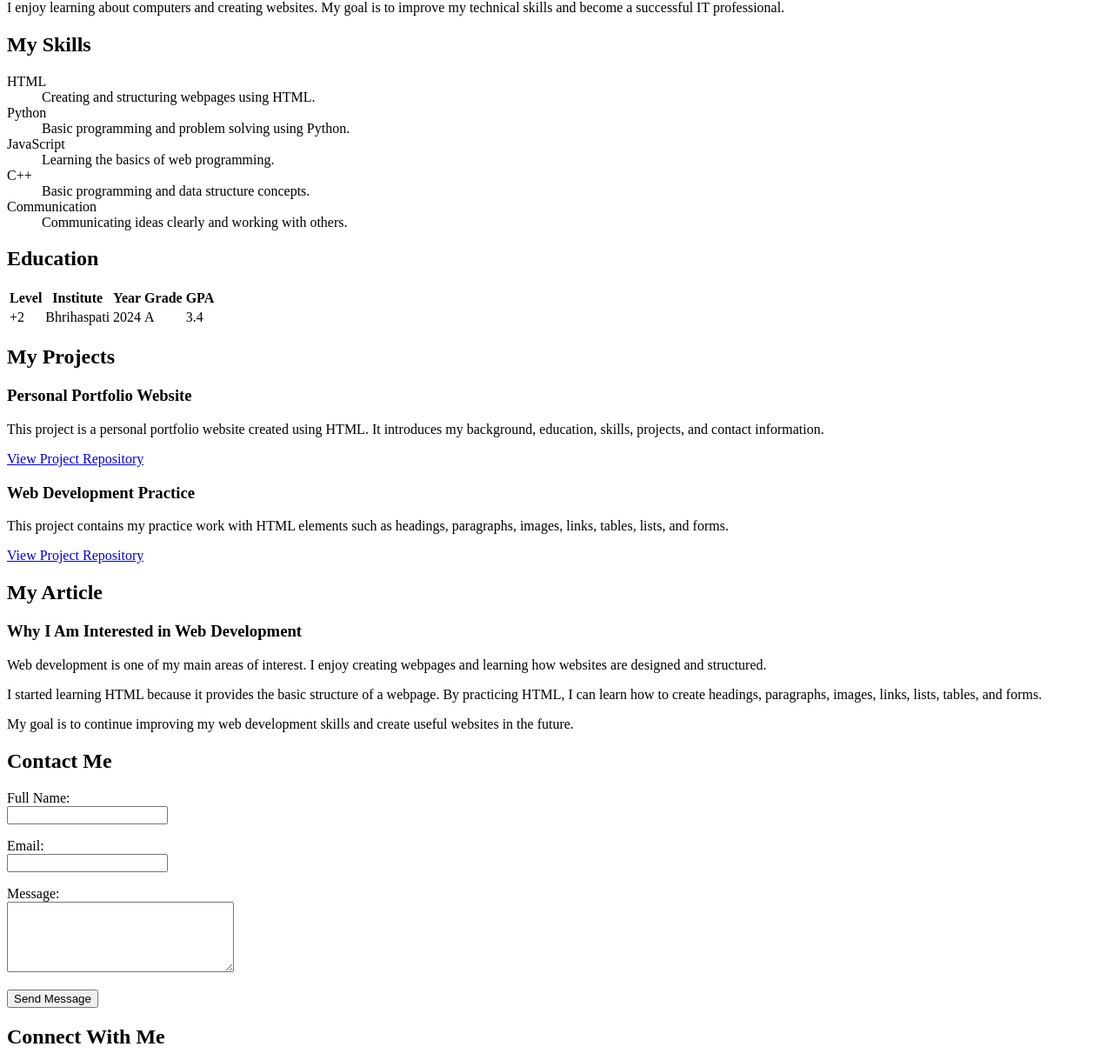
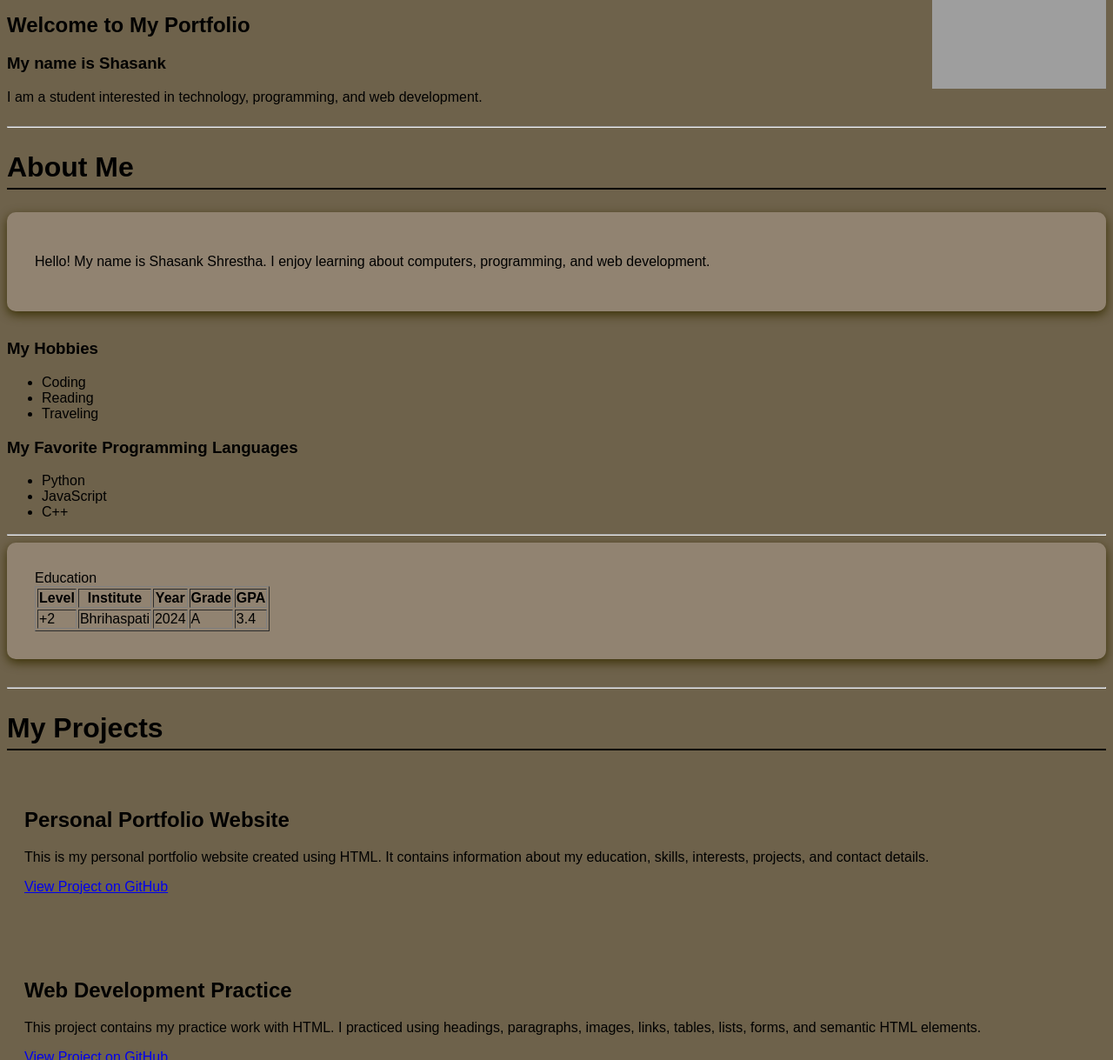
Before and after one commit to shasankshrestha12345-pixel/TEST, a plain HTML site: page index.html in a window 1280 px wide. Shown: the part 567-1786 px from the top of the page at 87% size. Drawn offline with Linux system fonts and the light colour scheme; grey boxes are pictures that could not be loaded.

Commit message:
Link CSS stylesheet

```diff
--- a/css/style.css
+++ b/css/style.css
@@ -50,6 +50,7 @@ main{
 
 }
 .header-container,
+.article-container,
 .about-container,
 .skills-container,
 .project-container,
@@ -61,3 +62,67 @@ main{
     box-shadow: 0 4px 12px rgb(60, 50, 7);
     margin-bottom: 2rem;
 }
+.about-container img{
+    border-radius: 8px;
+    box-shadow: 0 8px 16px rgb(60, 50, 7);
+}
+.home-container {
+    display: flex;
+    justify-content: space-between;
+    align-items: center;
+}
+
+.home-text {
+    width: 60%;
+}
+
+.home-image {
+    width: 30%;
+    text-align: right;
+}
+.project-container article:hover{
+    trasform: translateY(-5px);
+}
+/* Home animation */
+
+.home-text {
+    animation: slideIn 1.5s ease;
+}
+
+.home-image {
+    animation: fadeIn 2s ease;
+}
+
+@keyframes slideIn {
+    from {
+        opacity: 0;
+        transform: translateX(-50px);
+    }
+
+    to {
+        opacity: 1;
+        transform: translateX(0);
+    }
+}
+
+@keyframes fadeIn {
+    from {
+        opacity: 0;
+        transform: translateX(50px);
+    }
+
+    to {
+        opacity: 1;
+        transform: translateX(0);
+    }
+}
+.project {
+    padding: 20px;
+    margin: 20px 0;
+    transition: 0.3s;
+}
+
+.project:hover {
+    transform: translateY(-10px);
+    box-shadow: 0 8px 20px gray;
+}
--- a/index.html
+++ b/index.html
@@ -1,107 +1,116 @@
-<!DOCTYPE html>
-<html lang="en">
+<html>
 
 <head>
-
-    <meta charset="UTF-8">
-
-    <title>Shasank Shrestha Portfolio</title>
-
+    <title>Shasank Portfolio</title>
+     <link rel="stylesheet" href="css/style.css">
 </head>
 
 <body>
 
     <!-- Header -->
-
     <header>
-
-        <img src="images/logo.png" alt="Shasank Logo" width="80">
+        <div class="header-container">
+        <img src="images/logo.png" alt="Logo" width="80">
 
         <h1>Shasank Shrestha</h1>
 
         <p>Student and Beginner Web Developer</p>
+    </header>
 
 
     <!-- Navigation -->
+    <nav>
+        <div class="header-container"></div>
+        <ul>
+            <li><a href="#home">Home</a></li>
+            <li><a href="#about">About Me</a></li>
+            <li><a href="#education">Education</a></li>
+            <li><a href="#projects">Projects</a></li>
+            <li><a href="#article">Article</a></li>
+            <li><a href="#contact">Contact Me</a></li>
+        </ul>
+    </nav>
 
-        <nav>
+    <hr>
+
+
+    <!-- Home -->
+
+<!-- Home -->
+<section id="home">
+
+    <div class="home-container">
+
+        <div class="home-text">
+
+            <h1>Hello Everyone</h1>
+
+            <h2>Welcome to My Portfolio</h2>
+
+            <h3>My name is Shasank</h3>
+
+            <p>
+                I am a student interested in technology,
+                programming, and web development.
+            </p>
+
+        </div>
+
+        <div class="home-image">
+
+            <img src="images/profile.png"
+                 alt="Profile"
+                 width="200">
+
+        </div>
+
+    </div>
+
+</section>
+<hr>
+
+    <!-- About Me -->
+    <section id="about">
+
+        <h1>About Me</h1>
+        <div class="about me header-container"
+        <div class="about text">
+
+
+        <p>
+            Hello! My name is Shasank Shrestha.
+            I enjoy learning about computers, programming,
+            and web development.
+        </p>
+</div>
+        <h3>My Hobbies</h3>
 
         <ul>
-                <li><a href="#about">About Me</a></li>
-                <li><a href="#skills">Skills</a></li>
-                <li><a href="#education">Education</a></li>
-                <li><a href="#projects">Projects</a></li>
-                <li><a href="#contact">Contact Me</a></li>
+            <li>Coding</li>
+            <li>Reading</li>
+            <li>Traveling</li>
         </ul>
 
-        </nav>
+        <h3>My Favorite Programming Languages</h3>
 
-    </header>
-
-
-    <main>
-
-        <!-- About Me -->
-
-        <section id="about">
-
-            <h2>About Me</h2>
-
-            <img
-                src="images/profile.png"
-                alt="Profile photo of Shasank Shrestha"
-                width="200"
-            >
-
-            <p>
-                Hello! My name is Shasank Shrestha. I am a student
-                interested in technology, programming, and web development.
-            </p>
-
-            <p>
-                I enjoy learning about computers and creating websites.
-                My goal is to improve my technical skills and become
-                a successful IT professional.
-            </p>
+        <ul>
+            <li>Python</li>
+            <li>JavaScript</li>
+            <li>C++</li>
+        </ul>
 
     </section>
 
-
-        <!-- Skills -->
-
-        <section id="skills">
-
-            <h2>My Skills</h2>
-
-            <dl>
-
-                <dt>HTML</dt>
-                <dd>Creating and structuring webpages using HTML.</dd>
-
-                <dt>Python</dt>
-                <dd>Basic programming and problem solving using Python.</dd>
-
-                <dt>JavaScript</dt>
-                <dd>Learning the basics of web programming.</dd>
-
-                <dt>C++</dt>
-                <dd>Basic programming and data structure concepts.</dd>
-
-                <dt>Communication</dt>
-                <dd>Communicating ideas clearly and working with others.</dd>
-
-            </dl>
-
-        </section>
+    <hr>
 
 
     <!-- Education -->
+    <section id="education">
+        <div class="education header-container"
 
-        <section id="education">
+        <h1>Education</h1>
 
-            <h2>Education</h2>
-
-            <table>
+        <table border="1">
 
             <tr>
                 <th>Level</th>
@@ -123,120 +132,109 @@
 
     </section>
 
+    <hr>
 
     <!-- Projects -->
-
 <section id="projects">
 
-            <h2>My Projects</h2>
+    <h1>My Projects</h1>
 
-
-            <article>
-
-                <h3>Personal Portfolio Website</h3>
+    <article class="project">
+        <h2>Personal Portfolio Website</h2>
 
         <p>
-                    This project is a personal portfolio website created
-                    using HTML. It introduces my background, education,
-                    skills, projects, and contact information.
+            This is my personal portfolio website created using HTML.
+            It contains information about my education, skills,
+            interests, projects, and contact details.
         </p>
 
         <p>
-                    <a href="https://github.com/" target="_blank">
-                        View Project Repository
+            <a href="YOUR_GITHUB_LINK" target="_blank">
+                View Project on GitHub
             </a>
+        </p>
+    </article>
+
+    <article class="project">
+        <h2>Web Development Practice</h2>
+
+        <p>
+            This project contains my practice work with HTML.
+            I practiced using headings, paragraphs, images, links,
+            tables, lists, forms, and semantic HTML elements.
+        </p>
+
+        <p>
+            <a href="YOUR_GITHUB_LINK" target="_blank">
+                View Project on GitHub
+            </a>
+        </p>
+    </article>
+
+</section>
+
+<hr>
+
+
+    <!-- Article -->
+    <article id="article">
+        <div class="article header-container"
+
+        <h1>My Article</h1>
+
+        <h2>Why I Am Interested in Web Development</h2>
+
+        <p>
+            Web development is one of my areas of interest.
+            I enjoy creating websites and learning how different
+            parts of a webpage work.
+        </p>
+
+        <p>
+            I started learning HTML because it is the basic
+            language used to create webpages. By practicing HTML,
+            I can learn how to create headings, paragraphs,
+            images, links, tables, and forms.
+        </p>
+
+        <p>
+            My goal is to improve my web development skills
+            and create better websites in the future.
         </p>
 
     </article>
 
-
-            <article>
-
-                <h3>Web Development Practice</h3>
-
-                <p>
-                    This project contains my practice work with HTML
-                    elements such as headings, paragraphs, images,
-                    links, tables, lists, and forms.
-                </p>
-
-                <p>
-                    <a href="https://github.com/" target="_blank">
-                        View Project Repository
-                    </a>
-                </p>
-
-            </article>
-
-        </section>
-
-
-        <!-- Article -->
-
-        <section>
-
-            <h2>My Article</h2>
-
-            <article>
-
-                <h3>Why I Am Interested in Web Development</h3>
-
-                <p>
-                    Web development is one of my main areas of interest.
-                    I enjoy creating webpages and learning how websites
-                    are designed and structured.
-                </p>
-
-                <p>
-                    I started learning HTML because it provides the
-                    basic structure of a webpage. By practicing HTML,
-                    I can learn how to create headings, paragraphs,
-                    images, links, lists, tables, and forms.
-                </p>
-
-                <p>
-                    My goal is to continue improving my web development
-                    skills and create useful websites in the future.
-                </p>
-
-            </article>
-
-        </section>
+    <hr>
 
 
     <!-- Contact Me -->
+    <section id="contact">
+        <div class="contact header-container"
 
-        <section id="contact">
-
-            <h2>Contact Me</h2>
+        <h1>Contact Me</h1>
 
         <form>
 
-                <p>
-                    <label for="name">Full Name:</label>
+            <label>Full Name</label>
             <br>
-                    <input type="text" id="name" name="name">
-                </p>
 
+            <input type="text" placeholder="Enter your name">
 
-                <p>
-                    <label for="email">Email:</label>
+            <br><br>
+
+            <label>Email</label>
             <br>
-                    <input type="email" id="email" name="email">
-                </p>
 
+            <input type="email" placeholder="Enter your email">
 
-                <p>
-                    <label for="message">Message:</label>
+            <br><br>
+
+            <label>Message</label>
             <br>
-                    <textarea
-                        id="message"
-                        name="message"
-                        rows="5"
-                        cols="30"
-                    ></textarea>
-                </p>
 
+            <textarea placeholder="Enter your message"></textarea>
+
+            <br><br>
 
             <button type="submit">Send Message</button>
 
@@ -244,60 +242,32 @@
 
     </section>
 
-    </main>
+    <hr>
+
+
+    <!-- Social Media -->
+    <h2>Connect With Me</h2>
+    <div class="connect with me header-container bold"
+
+    <a href="https://www.instagram.com/shrestha_shasank/" target="_blank">
+        <img src="images/instagram.jpeg" alt="Instagram" width="50">
+    </a>
+
+    <a href="https://wa.me/YOUR_PHONE_NUMBER" target="_blank">
+        <img src="images/whatsapp.png" alt="WhatsApp" width="50">
+    </a>
+
+    <a href="mailto:shasankshrestha12345@gmail.com">
+        <img src="images/download.jpeg" alt="Gmail" width="50">
+    </a>
 
 
     <!-- Footer -->
-
     <footer>
 
-        <h2>Connect With Me</h2>
+        <p>Thank you for visiting my portfolio!</p>
 
-
-        <!-- Instagram Logo -->
-
-        <a
-            href="https://www.instagram.com/shrestha_shasank/"
-            target="_blank"
-        >
-            <img
-                src="images/instagram.jpeg"
-                alt="Instagram"
-                width="50"
-            >
-        </a>
-
-
-        <!-- WhatsApp Logo -->
-
-        <a
-            href="https://wa.me/YOUR_PHONE_NUMBER"
-            target="_blank"
-        >
-            <img
-                src="images/whatsapp.png"
-                alt="WhatsApp"
-                width="50"
-            >
-        </a>
-
-
-        <!-- Gmail Logo -->
-
-        <a href="mailto:YOUR_EMAIL@gmail.com">
-
-            <img
-                src="images/download.jpeg"
-                alt="Gmail"
-                width="50"
-            >
-
-        </a>
-
-
-        <p>
-            &copy; 2026 Shasank Shrestha
-        </p>
+        <p>© 2026 Shasank Shrestha</p>
 
     </footer>
 
```
Lines whose indentation alone changed are shown as unchanged.
